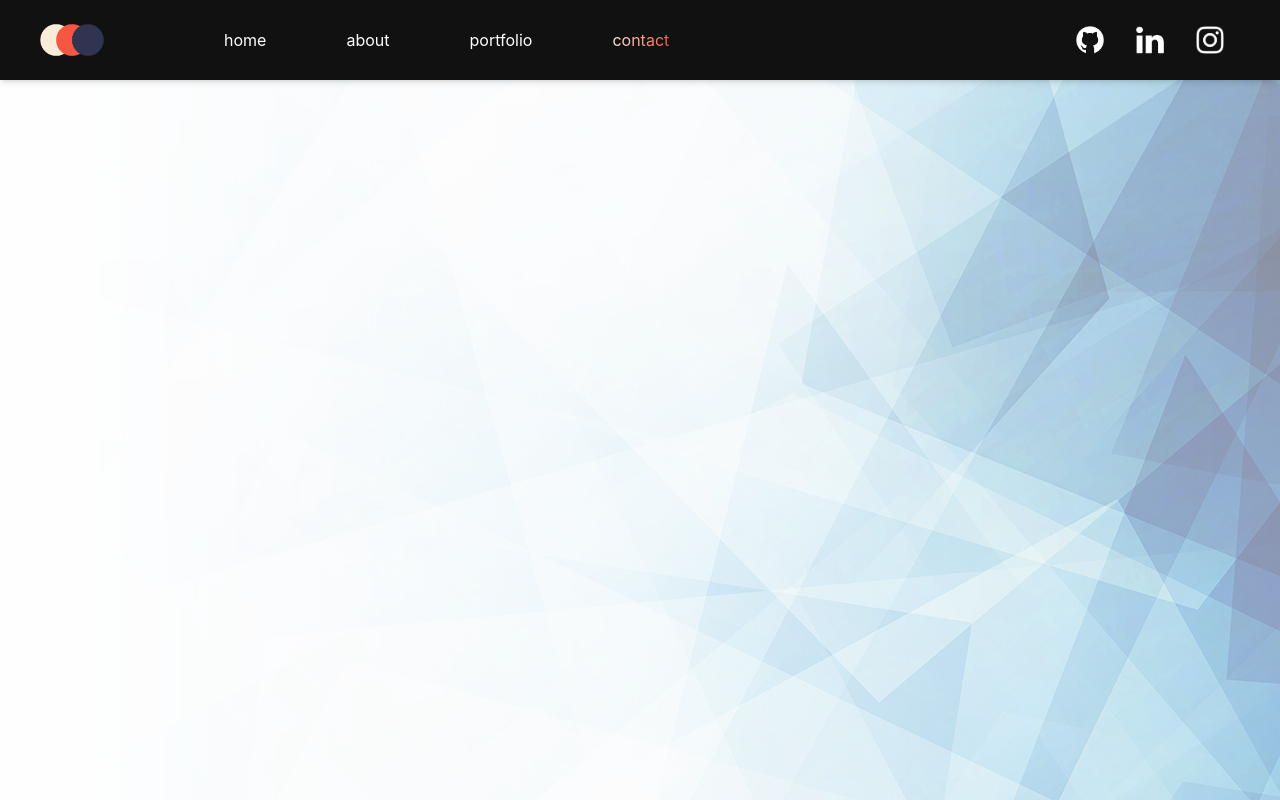
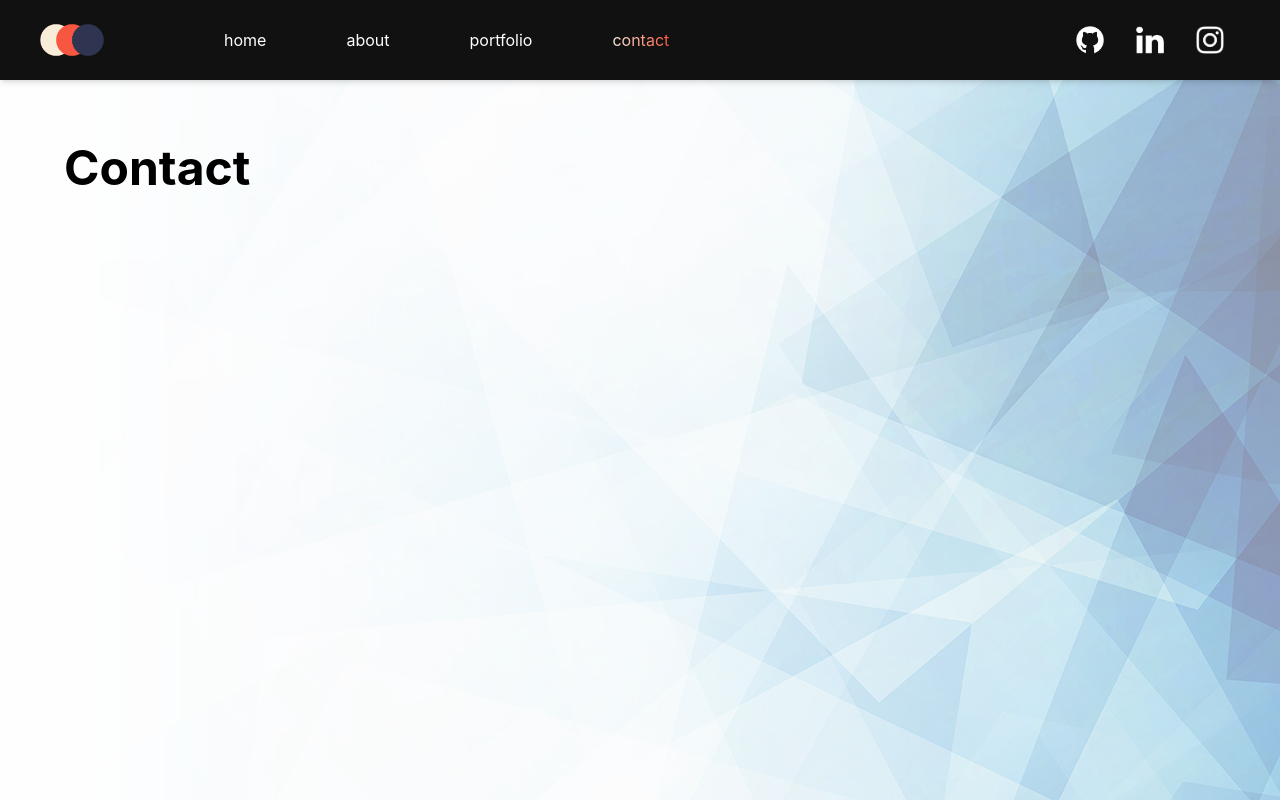
Before and after one commit to peterphann/peterphan-dev, a React (Vite) app: page /contact in a window 1280 px wide. Built offline with nearby package versions, Linux system fonts and the light colour scheme.

Commit message:
Add new routes

```diff
--- a/src/App.tsx
+++ b/src/App.tsx
@@ -2,6 +2,9 @@ import Home from './pages/Home'
 import BackgroundOverlay from './components/BackgroundOverlay'
 import Navbar from './components/Navbar'
 import { BrowserRouter, Routes, Route } from 'react-router-dom'
+import About from './pages/About'
+import Portfolio from './pages/Portfolio'
+import Contact from './pages/Contact'
 
 function App() {
 
@@ -12,8 +15,9 @@ function App() {
       <div className='mt-20'>
         <Routes>
           <Route index path="/" element={<Home/>}></Route>
-          <Route path="/about" element={<Home/>}></Route>
-          <Route path="/portfolio" element={<Home/>}></Route>
+          <Route path="/about" element={<About/>}></Route>
+          <Route path="/portfolio" element={<Portfolio/>}></Route>
+          <Route path="/contact" element={<Contact/>}></Route>
         </Routes>
       </div>
     </BrowserRouter>
--- /dev/null
+++ b/src/pages/About.tsx
@@ -0,0 +1,10 @@
+function About() {
+
+  return (
+    <div className="p-16">
+      <h1 className="font-bold text-5xl">About</h1>
+    </div>
+  )
+}
+
+export default About;
--- /dev/null
+++ b/src/pages/Contact.tsx
@@ -0,0 +1,10 @@
+function Contact() {
+
+  return (
+    <div className="p-16">
+      <h1 className="font-bold text-5xl">Contact</h1>
+    </div>
+  )
+}
+
+export default Contact;
--- /dev/null
+++ b/src/pages/Portfolio.tsx
@@ -0,0 +1,10 @@
+function Portfolio() {
+
+  return (
+    <div className="p-16">
+      <h1 className="font-bold text-5xl">Portfolio</h1>
+    </div>
+  )
+}
+
+export default Portfolio;
```
